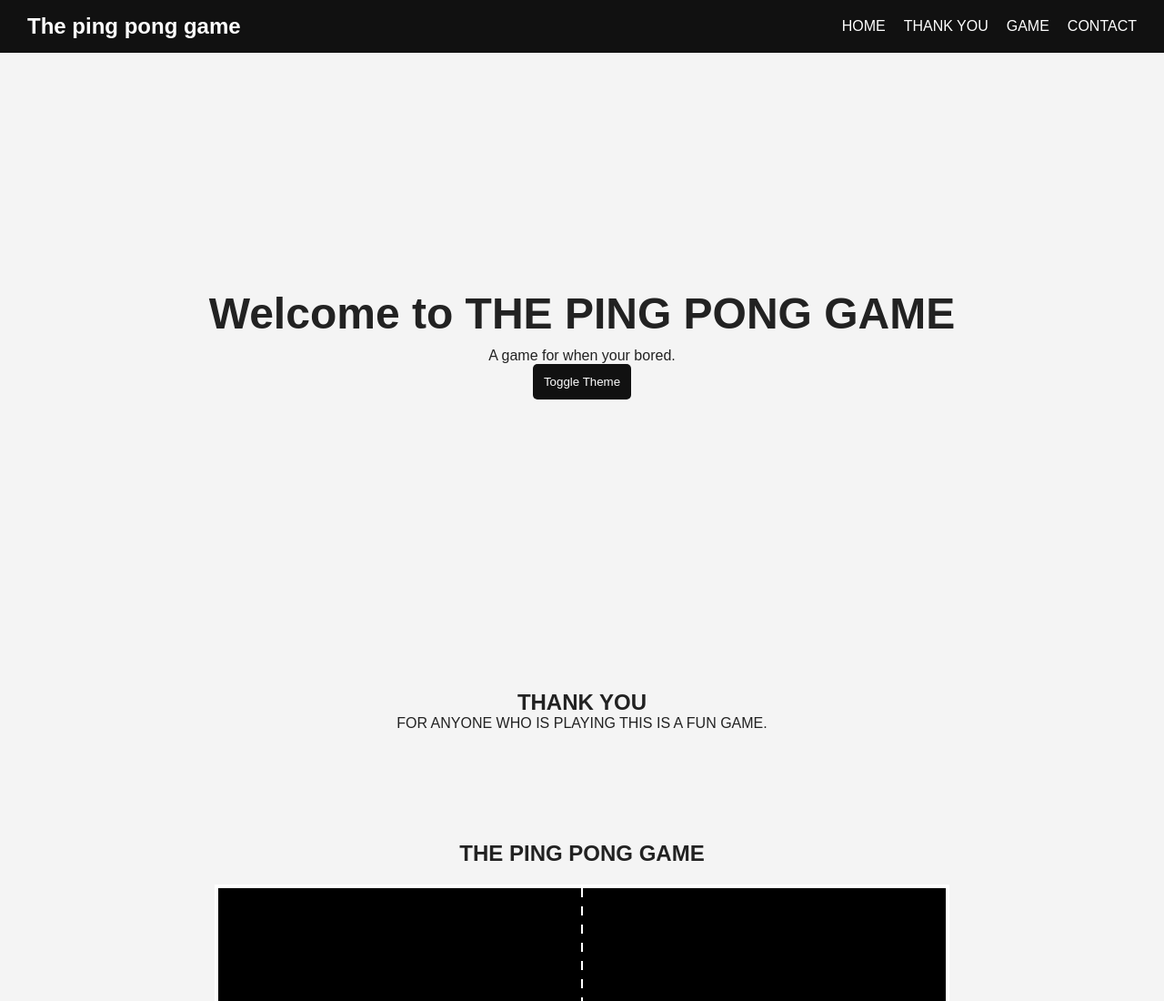
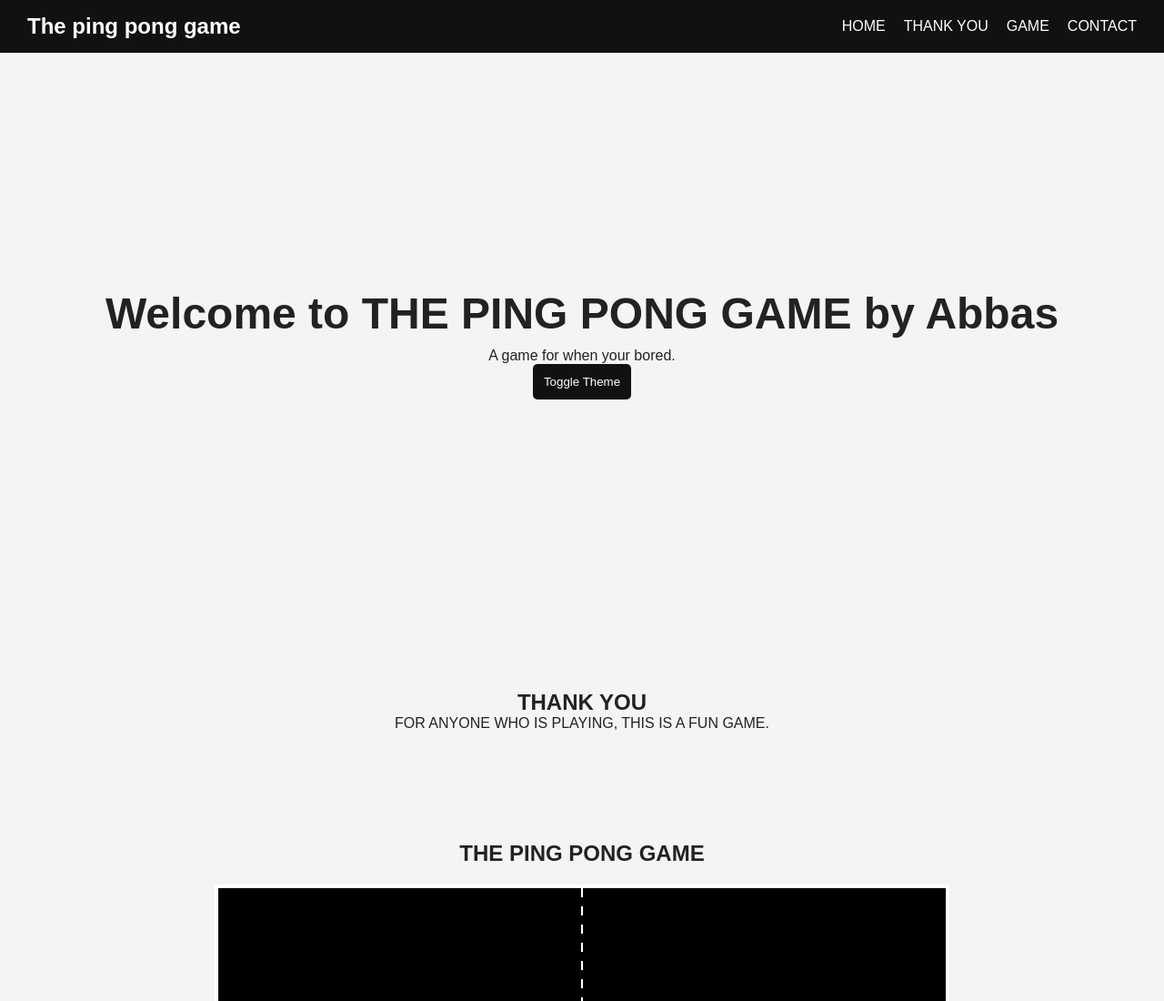
Before and after one commit to Abbas-jbot/Pingpong, a plain HTML site: page index.html in a window 1280 px wide. Shown: the top 1100 px of the page at 91% size. Drawn offline with Linux system fonts and the light colour scheme.

Commit message:
Update welcome message and improve grammar

```diff
--- a/index.html
+++ b/index.html
@@ -20,14 +20,14 @@
   </header>
 
   <section id="home" class="hero">
-    <h2>Welcome to THE PING PONG GAME</h2>
+    <h2>Welcome to THE PING PONG GAME by Abbas</h2>
     <p>A game for when your bored.</p>
     <button id="themeBtn">Toggle Theme</button>
   </section>
 
   <section id="about" class="content">
     <h2>THANK YOU</h2>
-    <p>FOR ANYONE WHO IS PLAYING THIS IS A FUN GAME.</p>
+    <p>FOR ANYONE WHO IS PLAYING, THIS IS A FUN GAME.</p>
   </section>
 
   <section id="game" class="content">
```
